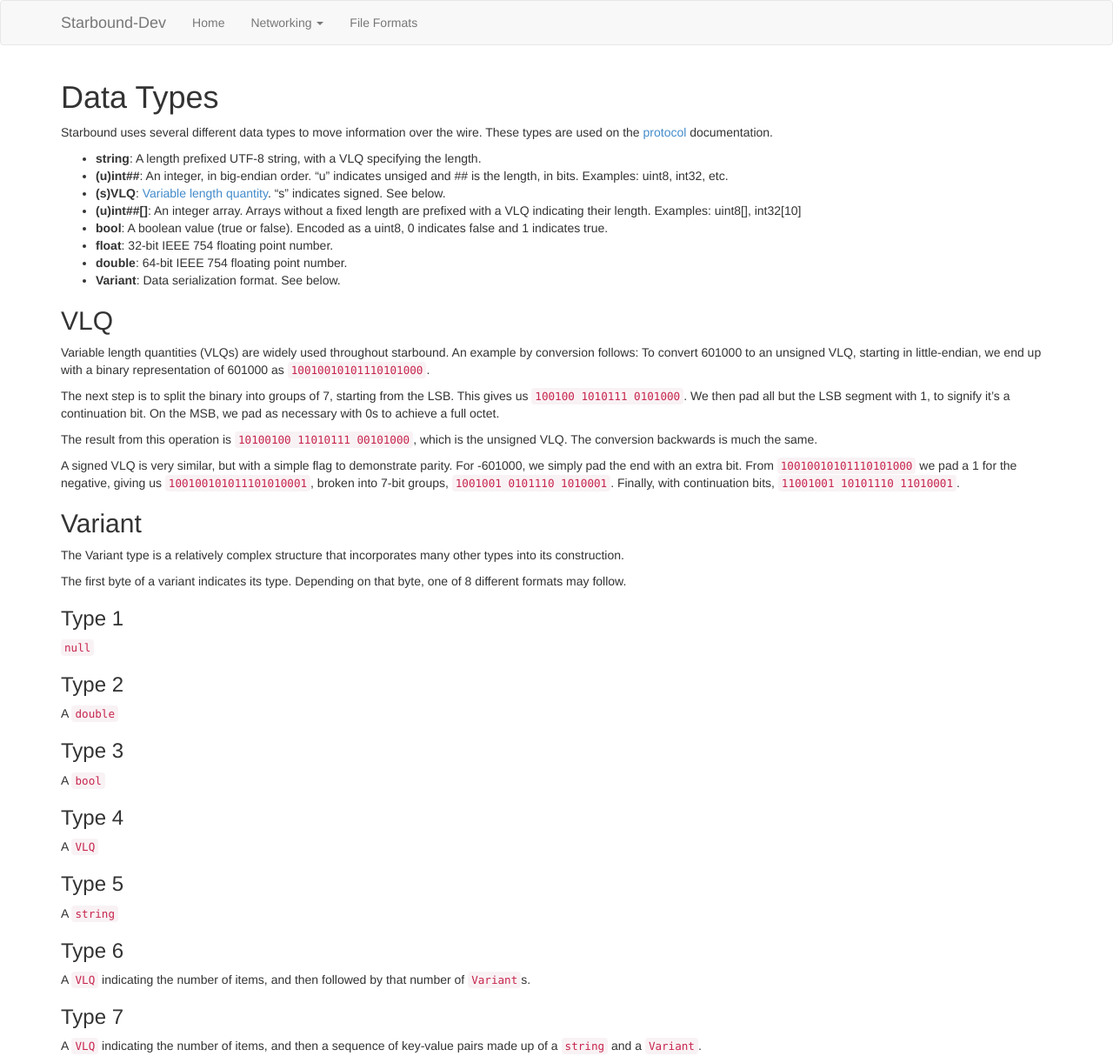
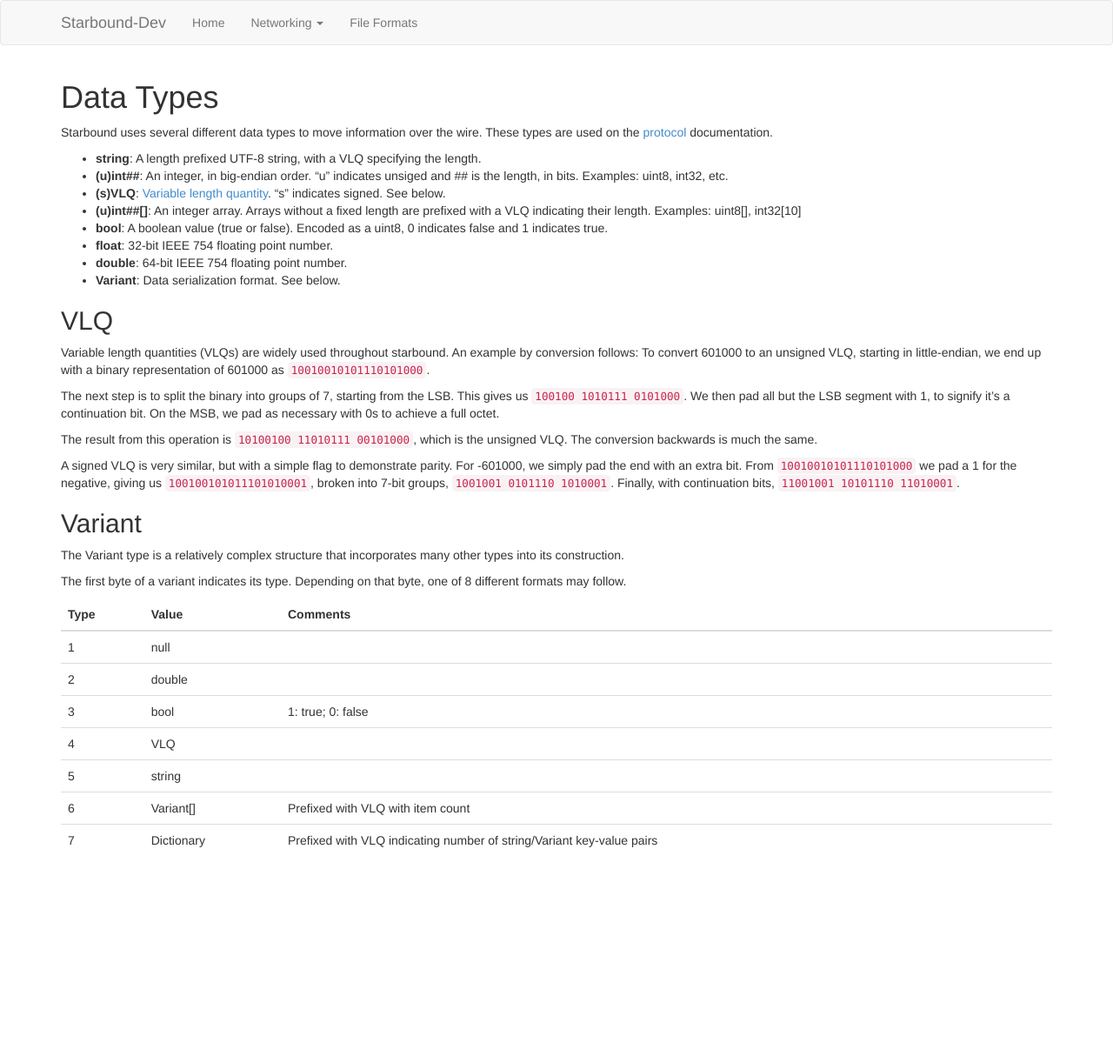
Before and after one commit to ddevault/starbound-dev, a Jekyll site: the page built from networking/data-types.md, in a window 1280 px wide. Shown: the whole page at 87% size. Built offline with Jekyll 4.4.1, drawn with Linux system fonts in a browser that asks for light colours; Markdown is read by kramdown in place of the engine named in the settings; after the commit the page ends 1004 px from its top, so only the background shows below that.

Commit message:
Move Variant docs into table

```diff
--- a/networking/data-types.md
+++ b/networking/data-types.md
@@ -34,23 +34,49 @@ The Variant type is a relatively complex structure that incorporates many other
 
 The first byte of a variant indicates its type. Depending on that byte, one of 8 different formats may follow.
 
-### Type 1
-`null`
-
-### Type 2
-A `double`
-
-### Type 3
-A `bool`
-
-### Type 4
-A `VLQ`
-
-### Type 5
-A `string`
-
-### Type 6
-A `VLQ` indicating the number of items, and then followed by that number of `Variant`s.
-
-### Type 7
-A `VLQ` indicating the number of items, and then a sequence of key-value pairs made up of a `string` and a `Variant`.
+<table class="table">
+    <thead>
+        <tr>
+            <th>Type</th>
+            <th>Value</th>
+            <th>Comments</th>
+        </tr>
+    </thead>
+    <tbody>
+        <tr>
+            <td>1</td>
+            <td>null</td>
+            <td></td>
+        </tr>
+        <tr>
+            <td>2</td>
+            <td>double</td>
+            <td></td>
+        </tr>
+        <tr>
+            <td>3</td>
+            <td>bool</td>
+            <td>1: true; 0: false</td>
+        </tr>
+        <tr>
+            <td>4</td>
+            <td>VLQ</td>
+            <td></td>
+        </tr>
+        <tr>
+            <td>5</td>
+            <td>string</td>
+            <td></td>
+        </tr>
+        <tr>
+            <td>6</td>
+            <td>Variant[]</td>
+            <td>Prefixed with VLQ with item count</td>
+        </tr>
+        <tr>
+            <td>7</td>
+            <td>Dictionary</td>
+            <td>Prefixed with VLQ indicating number of string/Variant key-value pairs</td>
+        </tr>
+    </tbody>
+</table>
```
